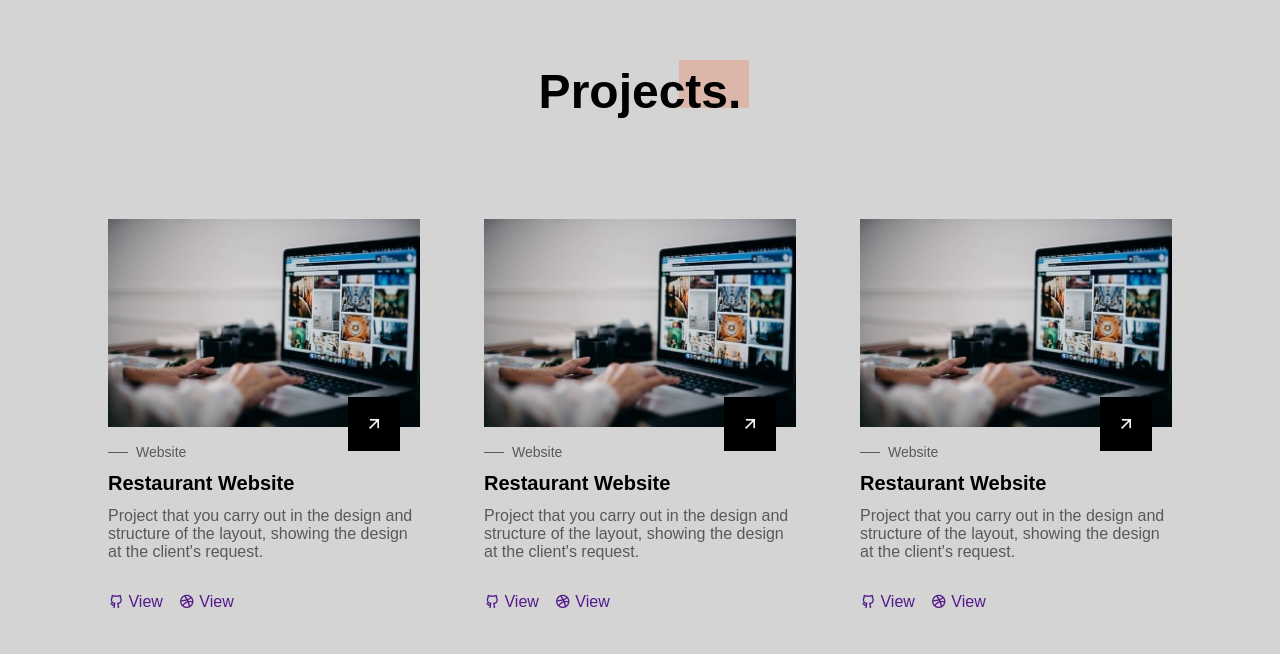
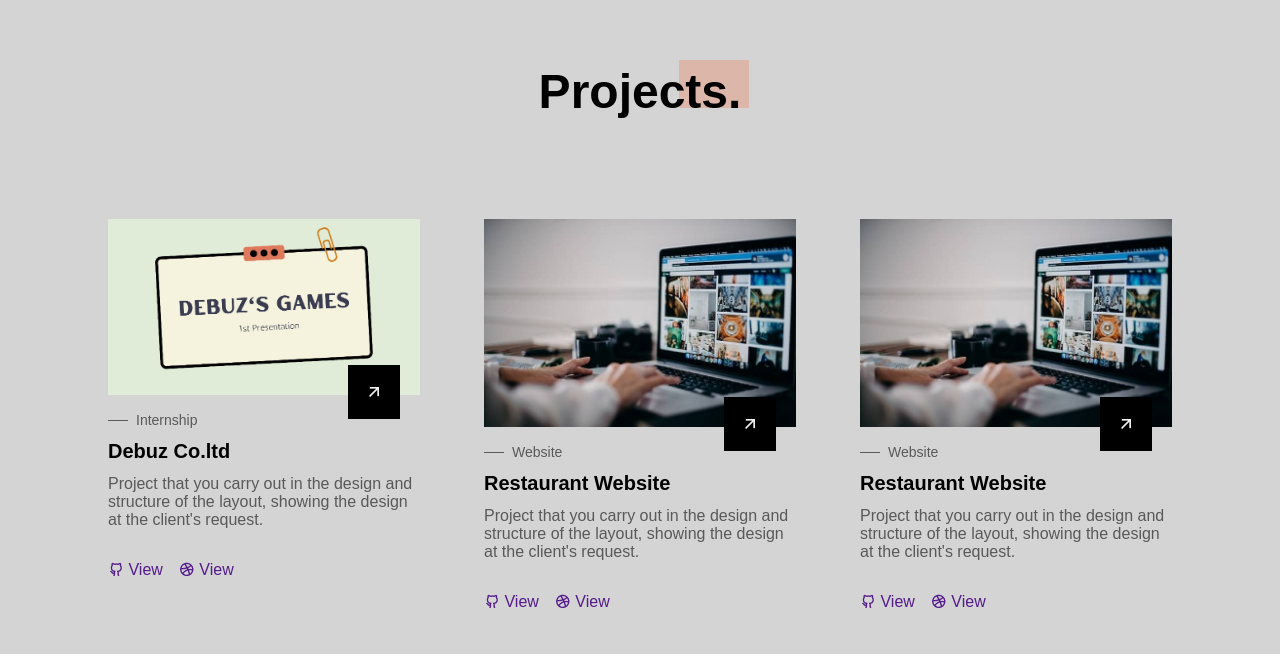
Before and after one commit to Teerathep43/Portfolio, a plain HTML site: page index.html in a window 1280 px wide. Shown: the part 3162-3816 px from the top of the page. Drawn offline with nearby package versions, Linux system fonts and the light colour scheme; a web font is replaced by a local one.

Commit message:
updated projects

```diff
--- a/index.html
+++ b/index.html
@@ -149,8 +149,8 @@
                   </ul>
 
                   <div class="about__buttons">
-                     <a href="#contact" class="button">
-                        <i class="ri-send-plane-line"></i> Contact Me
+                     <a href="https://drive.google.com/drive/u/1/folders/1z55MPl-8i0xybdwIVWfrasVHRpK_qFys" class="button">
+                        <i class="ri-star-line"></i> Certification
                      </a>
 
                      <a href="https://www.linkedin.com/public-profile/settings?lipi=urn%3Ali%3Apage%3Ad_flagship3_profile_self_edit_contact-info%3Bqu7S%2BvBDQfGvf52a3qO1Hw%3D%3D" target="_blank" class="button__ghost">
@@ -323,16 +323,16 @@
             <div class="projects__container container grid">
                <article class="projects__card">
                   <div class="projects__image">
-                     <img src="assets/img/project-1.jpg" alt="image" class="projects__img">
+                     <img src="assets/img/debuz.png" alt="image" class="projects__img">
 
-                     <a href="#" class="projects__button button">
+                     <a href="https://drive.google.com/drive/u/1/folders/18i2VqHI_JtT_vGjxi-y7ylKUIJCZp1_e" class="projects__button button">
                         <i class="ri-arrow-right-up-line"></i>
                      </a>
                   </div>
 
                   <div class="projects__content">
-                     <h3 class="projects__subtitle">Website</h3>
-                     <h2 class="projects__title">Restaurant Website</h2>
+                     <h3 class="projects__subtitle">Internship</h3>
+                     <h2 class="projects__title">Debuz Co.ltd</h2>
 
                      <p class="projects__description">
                         Project that you carry out in the design
```
Also changed, not shown: assets/img/KAID.png (added), assets/img/debuz.png (added).
